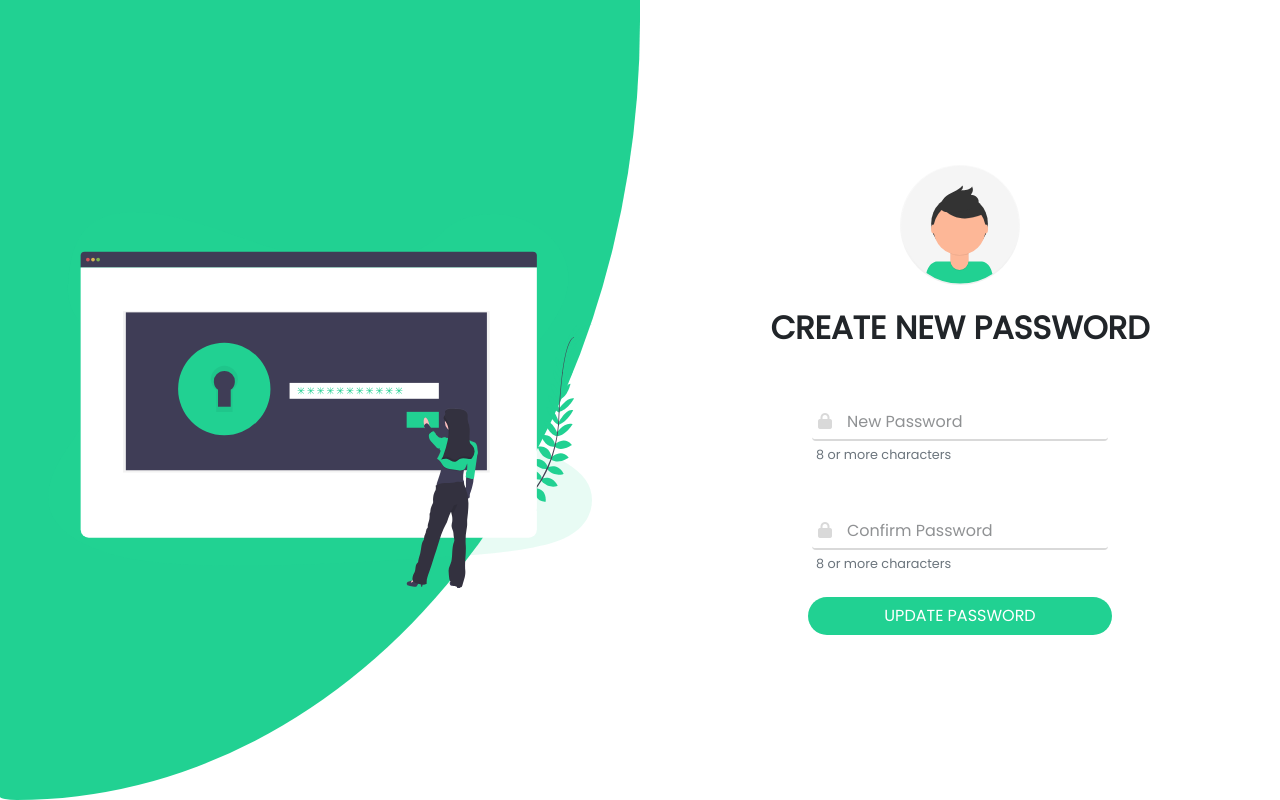
After one commit to JohnLi-98/Get-Healthy, a PHP site: page /identity/create-new-password.php in a window 1280 px wide. The commit adds this page. Run offline with PHP 8.4, Linux system fonts and the light colour scheme; some libraries are stand-ins or nearby versions.

Commit message:
created create-new-password page with basic markup - need to create the functions to run sql query to update database and also validate selector and tokens before showing basic markup

```diff
--- /dev/null
+++ b/identity/create-new-password.php
@@ -0,0 +1,97 @@
+<?php
+//ini_set("session.save_path", "/home/vol10_2/epizy.com/epiz_26587846/htdocs/sessionData");
+session_start();
+
+if (isset($_SESSION['logged-in']) == true) {
+    header("Location: ../index.php");
+    exit;
+}
+
+?>
+
+<!doctype html>
+<html lang="en">
+
+<head>
+    <!-- Required meta tags -->
+    <meta charset="utf-8">
+    <meta name="viewport" content="width=device-width, initial-scale=1, shrink-to-fit=no">
+
+    <!-- Stylesheets files (Latest compiled and minified Bootstrap 4 CSS, Google Fonts CSS, Index CSS) -->
+    <link rel="stylesheet" href="https://maxcdn.bootstrapcdn.com/bootstrap/4.4.1/css/bootstrap.min.css">
+    <link rel="stylesheet" href="https://fonts.googleapis.com/css?family=Poppins&display=swap">
+    <link rel="stylesheet" href="https://stackpath.bootstrapcdn.com/font-awesome/4.7.0/css/font-awesome.min.css" integrity="sha384-wvfXpqpZZVQGK6TAh5PVlGOfQNHSoD2xbE+QkPxCAFlNEevoEH3Sl0sibVcOQVnN" crossorigin="anonymous">
+    <link rel="stylesheet" href="../stylesheets/main.css">
+
+    <title>Create New Password</title>
+</head>
+
+<!--
+<body id="create-pwd-body">
+    <header>
+        <div class="row py-4 justify-content-center">
+            <a href="../index.php">
+                <img src="../images/logo.png" />
+            </a>
+        </div>
+    </header>
+    <div class="container-fluid" id="create-pwd-container">
+        <div class="row py-4">
+            <div class="col-12 text-center">
+                <h3><strong>CREATE NEW PASSWORD</strong></h3>
+            </div>
+        </div>
+    </div>
+-->
+
+<body>
+    <div class="container-fluid">
+        <div class="row">
+            <div class="col-lg-6 text-center p-5 d-flex align-items-center" id="login-panel-left">
+                <img src="../images/Create-Pwd-Image.svg" class="img-fluid" />
+            </div>
+
+            <div class="col-lg-6 text-center p-5" id="login-panel-right">
+                <img src="../images/avatar.svg" class="mx-auto" id="reset-pwd-image" />
+                <h2 class="pt-4" id="reset-pwd-heading"><strong>CREATE NEW PASSWORD</strong></h2>
+
+                <form method="post" class="form" id="reset-pwd-form" autocomplete="off" novalidate>
+                    <div class="form-row mx-1 pt-5">
+                        <input type="password" class="form-control" id="create-pwd" name="create-pwd" required />
+                        <label class="form-ph" for="create-pwd">New Password</label>
+                        <i class="fas fa-lock"></i>
+                    </div>
+
+                    <small class="form-text text-muted text-left px-2">
+                        8 or more characters
+                    </small>
+
+                    <div class="form-row mx-1 pt-5">
+                        <input type="password" class="form-control" id="create-pwdC" name="create-pwdC" required />
+                        <label class="form-ph" for="create-pwdC">Confirm Password</label>
+                        <i class="fas fa-lock"></i>
+                    </div>
+
+                    <small class="form-text text-muted text-left px-2">
+                        8 or more characters
+                        <span id="password-check" class="float-right"></span>
+                    </small>
+
+                    <button type="submit" class="btn mt-4 form-button" id="reset-button">
+                        UPDATE PASSWORD
+                    </button>
+                </form>
+            </div>
+        </div>
+    </div>
+
+
+    <!-- Script files(jQuery library, Popper JS, Latest Compiled Bootstrap JS, FontAwesome JS)-->
+    <script src="https://ajax.googleapis.com/ajax/libs/jquery/3.4.1/jquery.min.js"></script>
+    <script src="https://cdnjs.cloudflare.com/ajax/libs/popper.js/1.16.0/umd/popper.min.js"></script>
+    <script src="https://maxcdn.bootstrapcdn.com/bootstrap/4.4.1/js/bootstrap.min.js"></script>
+    <script src="https://kit.fontawesome.com/6cc49d804e.js" crossorigin="anonymous"></script>
+    <script type="module" src="../scripts/main.js"></script>
+</body>
+
+</html>
--- a/identity/login.php
+++ b/identity/login.php
@@ -1,7 +1,7 @@
 <?php
 //ini_set("session.save_path", "/home/unn_w16010421/sessionData");
 session_start();
-
+ini_set("session.save_path", "/home/vol10_2/epizy.com/epiz_26587846/htdocs/sessionData");
 if (isset($_SESSION['logged-in']) == true) {
     header("Location: ../index.php");
     exit;
@@ -74,7 +74,7 @@ if (isset($_SESSION['logged-in']) == true) {
                         <a href="reset-password.php">Forgot Password?</a>
                     </small>
 
-                    <button type="submit" class="btn mt-4 mt-lg-3" id="login-button">
+                    <button type="submit" class="btn mt-4 mt-lg-3 form-button">
                         SIGN IN
                     </button>
                 </form>
--- a/identity/register.php
+++ b/identity/register.php
@@ -32,7 +32,7 @@ if (isset($_SESSION['logged-in']) == true) {
                 <h2><strong>SIGN UP</strong></h2>
                 <p class="pt-1">Fill in all fields below to create an account with us.</p>
 
-                <form method="post" id="register-form" autocomplete="off" novalidate>
+                <form method="post" class="form" id="register-form" autocomplete="off" novalidate>
                     <div class="form-row mx-1 pt-4">
                         <input type="text" class="form-control" id="register-email" name="register-email" required />
                         <label class="form-ph" for="register-email">Email Address</label>
@@ -76,7 +76,7 @@ if (isset($_SESSION['logged-in']) == true) {
                         <span id="password-check" class="float-right"></span>
                     </small>
 
-                    <button type="submit" class="btn mt-4" id="register-button">
+                    <button type="submit" class="btn mt-4 form-button">
                         SIGN UP
                     </button>
                 </form>
--- a/identity/reset-password.php
+++ b/identity/reset-password.php
@@ -1,5 +1,5 @@
 <?php
-//ini_set("session.save_path", "/home/unn_w16010421/sessionData");
+ini_set("session.save_path", "/home/vol10_2/epizy.com/epiz_26587846/htdocs/sessionData");
 session_start();
 
 if (isset($_SESSION['logged-in']) == true) {
@@ -72,7 +72,7 @@ if (isset($_SESSION['logged-in']) == true) {
                         <span id="reset-pwd-email-check" class="float-right"></span>
                     </small>
 
-                    <button type="submit" class="btn mt-4 mt-lg-3" id="reset-button">
+                    <button type="submit" class="btn mt-4 mt-lg-3 form-button">
                         REQUEST PASSWORD RESET
                     </button>
                 </form>
@@ -88,3 +88,5 @@ if (isset($_SESSION['logged-in']) == true) {
     <script src="https://kit.fontawesome.com/6cc49d804e.js" crossorigin="anonymous"></script>
     <script type="module" src="../scripts/main.js"></script>
 </body>
+
+</html>
--- a/scripts/main.js
+++ b/scripts/main.js
@@ -20,6 +20,11 @@ login.usernameFocusout();
 login.passwordFocusout();
 login.loginSubmit();
 
+// Reset Password JS functions imported and calls the function that use jQuery's event listeners.
+import * as reset from "../scripts/reset-password.js";
+reset.emailFocusout();
+reset.resetPwdSubmit();
+
 // Logout process JS functions imported and calls the function that use jQuery's event listeners.
 import * as logout from "../scripts/logout.js";
 logout.logoutClick();
--- a/stylesheets/main.css
+++ b/stylesheets/main.css
@@ -466,11 +466,11 @@ p {
   height: 120px;
 }
 
-#login-form {
+.form {
   padding: 0 30px;
 }
 
-#login-form .form-control {
+.form .form-control {
   border: none;
   box-shadow: none;
   padding: 8px 35px;
@@ -478,8 +478,8 @@ p {
   transition: ease-in 0.5s;
 }
 
-#login-form .form-control:focus,
-#login-form .form-control:valid {
+.form .form-control:focus,
+.form .form-control:valid {
   border-color: #21d192;
 }
 
@@ -498,27 +498,27 @@ p {
   opacity: 1;
 }
 
-#login-form .fas {
+.form .fas {
   color: #d9d9d9;
   margin-top: -28px;
   margin-left: 6px;
   transition: ease-in 0.5s;
 }
 
-#login-form .form-control:focus ~ .fas,
-#login-form .form-control:valid ~ .fas {
+.form .form-control:focus ~ .fas,
+.form .form-control:valid ~ .fas {
   color: #21d192;
 }
 
-#login-form a {
+.form a {
   color: #999;
 }
 
-#login-form a:hover {
+.form a:hover {
   color: #21d192;
 }
 
-#login-button {
+.form-button {
   background-color: #21d192;
   color: white;
   border-radius: 40px;
@@ -532,7 +532,7 @@ p {
     border-bottom-width: thick;
   }
 
-  #login-form {
+  .form {
     padding: 0 150px;
   }
 }
@@ -542,16 +542,45 @@ p {
     min-height: 100vh;
   }
 
-  #login-form {
+  .form {
     padding: 0 60px;
   }
 }
 
 @media only screen and (min-width: 1200px) {
-  #login-form {
+  .form {
     padding: 0 120px;
   }
 }
+
+/*
+
+    ------------------------------
+
+    Reset Password Page (Identity)
+
+    ------------------------------
+
+*/
+
+/*
+#reset-button {
+  background-color: #21d192;
+  color: white;
+  border-radius: 40px;
+  width: 100%;
+}
+*/
+
+/*
+
+    -----------------------------------
+
+    Create new password page (Identity)
+
+    -----------------------------------
+
+*/
 
 /*
 
@@ -606,12 +635,14 @@ p {
   color: #21d192;
 }
 
+/*
 #register-button {
   background-color: #21d192;
   color: white;
   border-radius: 40px;
   width: 100%;
 }
+*/
 
 #register-panel-right {
   background-color: #21d192;
```
Also changed, not shown: ajax/login/send-reset-link.php (+66 -2 lines), images/Create-Pwd-Image.svg (added), 2 other files.
